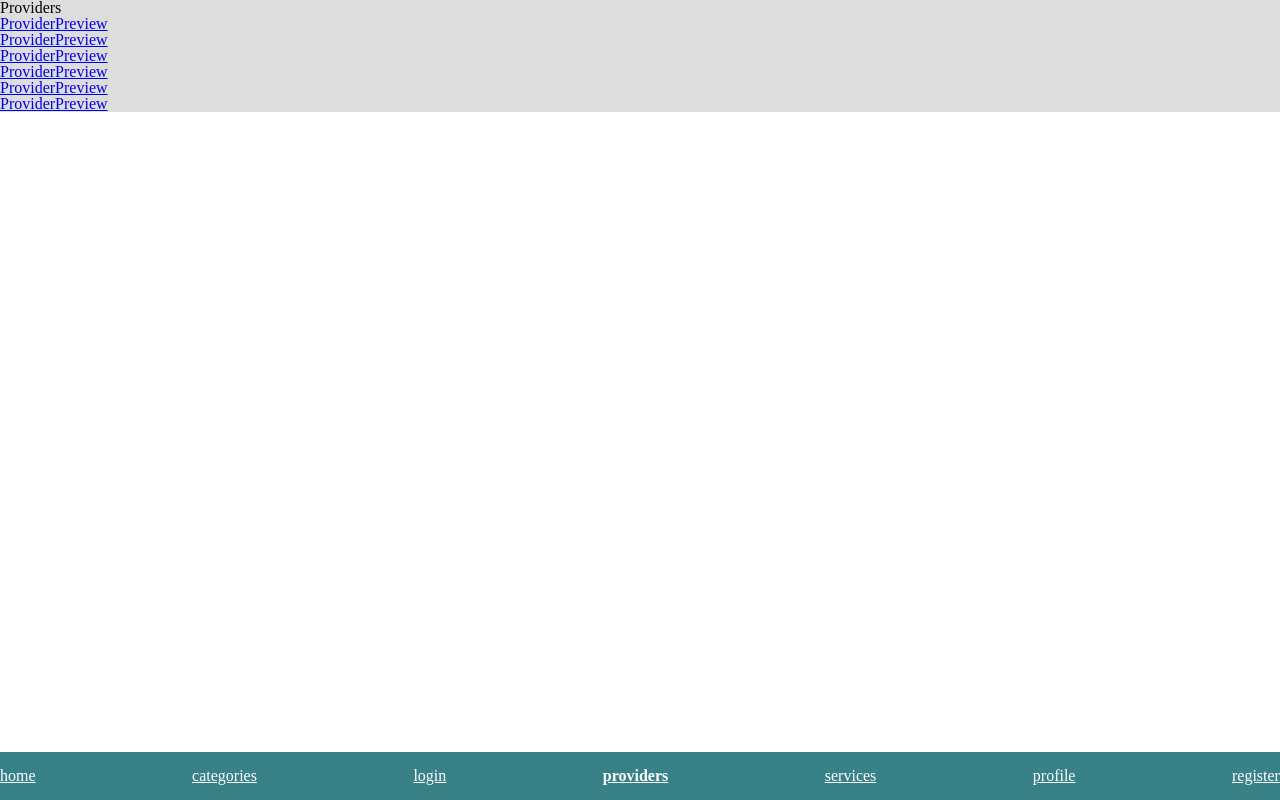
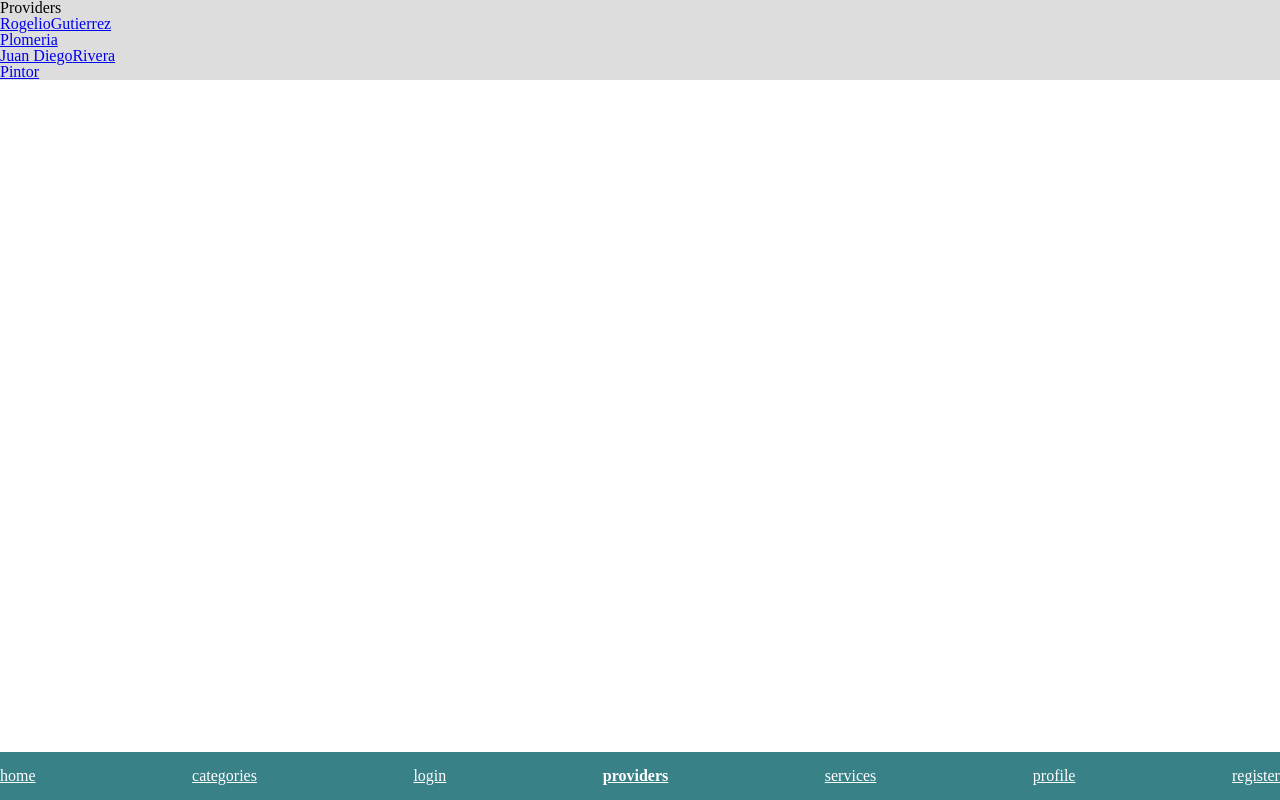
Before and after one commit to repo-dir-servicios/front-end, a React (Create React App) app: page /providers in a window 1280 px wide. Built offline with nearby package versions, Linux system fonts and the light colour scheme.

Commit message:
añadir ruteador

```diff
--- a/src/components/Provider/ProviderDetail/ProviderDetail.js
+++ b/src/components/Provider/ProviderDetail/ProviderDetail.js
@@ -1,24 +1,28 @@
 import React from 'react'
 import ProviderDetailView from './ProviderDetailView';
 
+import providers from "../../../data/fake/providersFake.json"
 
 
 class ProviderDetail extends React.Component {
 
     state = {
-        id: null
+        provider: null
     }
 
-    componentDidMount(){
+    async componentDidMount(){
 
+        // obtener ID desde URL
         const id = this.props.match.params.id;
-
-        this.setState({ id })
+        // buscar proveedor en base de datos
+        const provider = await providers.find(p=>p.id===id)
+        // almacenar en estado para mostrar
+        await this.setState({ provider })
 
     }
 
     render() {
-        return <ProviderDetailView id={this.state.id}/>
+        return <ProviderDetailView {...this.state.provider}/>
     }
 
 }
--- a/src/components/Provider/ProviderDetail/ProviderDetailView.jsx
+++ b/src/components/Provider/ProviderDetail/ProviderDetailView.jsx
@@ -9,12 +9,34 @@ const ProviderDetailSection = styled.section`
 `
 
 const ProviderDetailView = ({
-    id
+    id,
+    first_name,
+    last_name,
+    category,
+    description
 }) => (
 
-    <ProviderDetailSection className="ProviderDetail">
-        ProviderDetail { id }
-    </ProviderDetailSection>
+    <article className="ProviderDetail">
+        <header>
+            <h1>
+                <span>
+                    { first_name }
+                </span>
+                &nbsp;
+                <span>
+                    { last_name }
+                </span>
+
+            </h1>
+
+            <h2>
+                { category }
+            </h2>
+        </header>
+        <p>
+            { description }
+        </p>
+    </article>
 
 )
 
--- a/src/components/Provider/ProviderList/ProviderList.js
+++ b/src/components/Provider/ProviderList/ProviderList.js
@@ -1,12 +1,12 @@
 import React from 'react'
 import ProviderListView from './ProviderListView';
 
-
+import providers from "../../../data/fake/providersFake.json"
 
 class ProviderList extends React.Component {
 
     render() {
-        return <ProviderListView/>
+        return <ProviderListView providers={providers}/>
     }
 
 }
--- a/src/components/Provider/ProviderList/ProviderListView.jsx
+++ b/src/components/Provider/ProviderList/ProviderListView.jsx
@@ -3,17 +3,23 @@ import styled from 'styled-components'
 import React from 'react'
 import ProviderPreview from '../ProviderPreview/ProviderPreview';
 
-const ProviderListView = () => (
+const ProviderListView = ({
+    providers
+}) => {
 
-    <ul>
-        <ProviderPreview/>
-        <ProviderPreview/>
-        <ProviderPreview/>
-        <ProviderPreview/>
-        <ProviderPreview/>
-        <ProviderPreview/>
-    </ul>
+    const renderProviders = providers.map(provider=>(
+        <ProviderPreview
+            key={`provider_${provider.id}`}
+            provider={provider}
+        />
+    ))
+    return (
 
-)
+        <ul>
+            { renderProviders }
+        </ul>
+
+    )
+}
 
 export default ProviderListView;
--- a/src/components/Provider/ProviderPreview/ProviderPreview.js
+++ b/src/components/Provider/ProviderPreview/ProviderPreview.js
@@ -6,7 +6,7 @@ import ProviderPreviewView from './ProviderPreviewView';
 class ProviderPreview extends React.Component {
 
     render() {
-        return <ProviderPreviewView/>
+        return <ProviderPreviewView {...this.props.provider}/>
     }
 
 }
--- a/src/components/Provider/ProviderPreview/ProviderPreviewView.jsx
+++ b/src/components/Provider/ProviderPreview/ProviderPreviewView.jsx
@@ -4,14 +4,29 @@ import React from 'react'
 import {Link} from 'react-router-dom'
 
 
-// TODO: borrar id falso
-const id = Math.ceil(Math.random()*100)
 
-const ProviderPreviewView = () => (
+const ProviderPreviewView = ({
+    id,
+    first_name,
+    last_name,
+    category
+}) => (
 
     <article className="ProviderPreview">
         <Link to={`/providers/${id}`}>
-            ProviderPreview
+            <header>
+                <span>
+                    { first_name }
+                </span>
+                <span>
+                    { last_name }
+                </span>
+            </header>
+            <footer>
+                <small>
+                    { category }
+                </small>
+            </footer>
         </Link>
     </article>
 
--- /dev/null
+++ b/src/data/fake/providersFake.json
@@ -0,0 +1,16 @@
+[
+    {
+        "id": "1232137",
+        "first_name": "Rogelio",
+        "last_name": "Gutierrez",
+        "category": "Plomeria",
+        "description": "Do duis enim adipisicing labore consequat elit ad cillum laborum duis. Sunt duis duis cupidatat labore reprehenderit dolore cillum laborum ullamco. Deserunt sunt cillum duis non id dolor esse commodo do. Excepteur ut anim aute dolor duis sunt aute minim voluptate aliqua. Consequat laborum enim proident voluptate ullamco do velit ea sunt aliqua sunt. Minim aute commodo occaecat ea velit voluptate non ullamco minim sit ea consectetur minim. Fugiat deserunt voluptate ipsum incididunt eiusmod consectetur dolor eu."
+    },
+    {
+        "id": "45900943",
+        "first_name": "Juan Diego",
+        "last_name": "Rivera",
+        "category": "Pintor",
+        "description": "Do elit anim eiusmod velit mollit ut. Officia commodo magna sint deserunt mollit sit irure velit anim. Voluptate velit commodo occaecat ipsum velit qui non aliquip minim culpa proident ut sit dolor."
+    }
+]
```
